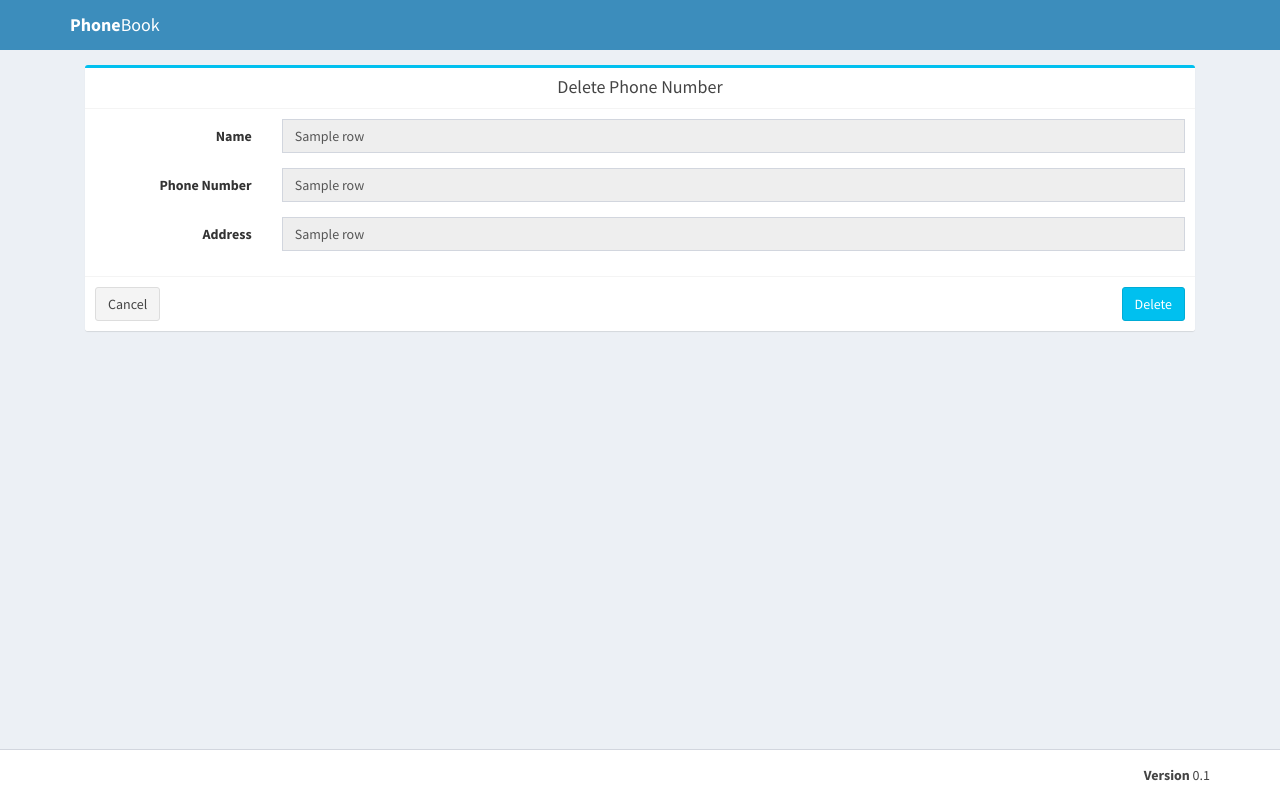
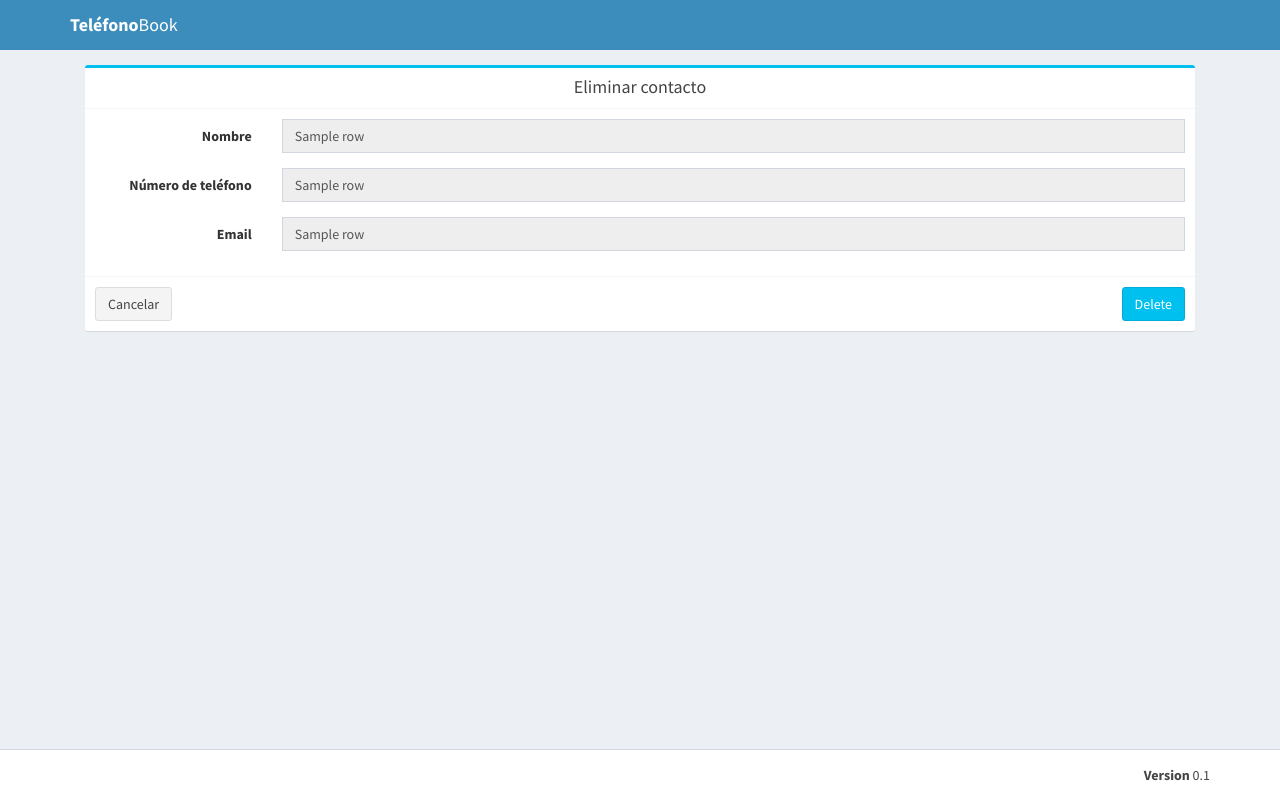
Before and after one commit to jmlcas/crud-agenda, a Flask app: template source_code/templates/delete.html in a window 1280 px wide. Run offline with Flask 2, Linux system fonts and the light colour scheme; the template is opened without the code that fills it: most values are stand-ins (such as "Sample title", 1, 10 or a date in 2020); some libraries are stand-ins or nearby versions.

Commit message:
Update delete.html

```diff
--- a/source_code/templates/delete.html
+++ b/source_code/templates/delete.html
@@ -20,7 +20,7 @@
       <nav class="navbar navbar-static-top">
         <div class="container">
           <div class="navbar-header">
-            <a href="/" class="navbar-brand"><b>Phone</b>Book</a>
+            <a href="/" class="navbar-brand"><b>Teléfono</b>Book</a>
           </div>
         </div>
       </nav>
@@ -32,7 +32,7 @@
           <div class="box box-info">
             <div class="box-header with-border">
             	<center>
-            		<h3 class="box-title">Delete Phone Number</h3>
+            		<h3 class="box-title">Eliminar contacto</h3>
             	</center>
             </div>
 
@@ -40,7 +40,7 @@
             {% for row in data %}
               <div class="box-body">
                 <div class="form-group">
-                  <label class="col-sm-2 control-label">Name</label>
+                  <label class="col-sm-2 control-label">Nombre</label>
 
                   <div class="col-sm-10">
                     <input name="name" value="{{ row[1] }}" type="text" class="form-control" disabled>
@@ -48,7 +48,7 @@
                 </div>
 
                 <div class="form-group">
-                  <label class="col-sm-2 control-label">Phone Number</label>
+                  <label class="col-sm-2 control-label">Número de teléfono</label>
 
                   <div class="col-sm-10">
                     <input name="phone" value="{{ row[2] }}" type="text" class="form-control" disabled>
@@ -56,7 +56,7 @@
                 </div>
 
                 <div class="form-group">
-                  <label class="col-sm-2 control-label">Address</label>
+                  <label class="col-sm-2 control-label">Email</label>
 
                   <div class="col-sm-10">
                     <input name="address" value="{{ row[3] }}" type="text" class="form-control" disabled>
@@ -65,7 +65,7 @@
               </div>
 
               <div class="box-footer">
-                <a href="/"><button type="button" class="btn btn-default">Cancel</button></a>
+                <a href="/"><button type="button" class="btn btn-default">Cancelar</button></a>
                 <input name="delete" type="submit" class="btn btn-info pull-right" value="Delete">
               </div>
             {% endfor %}
```
